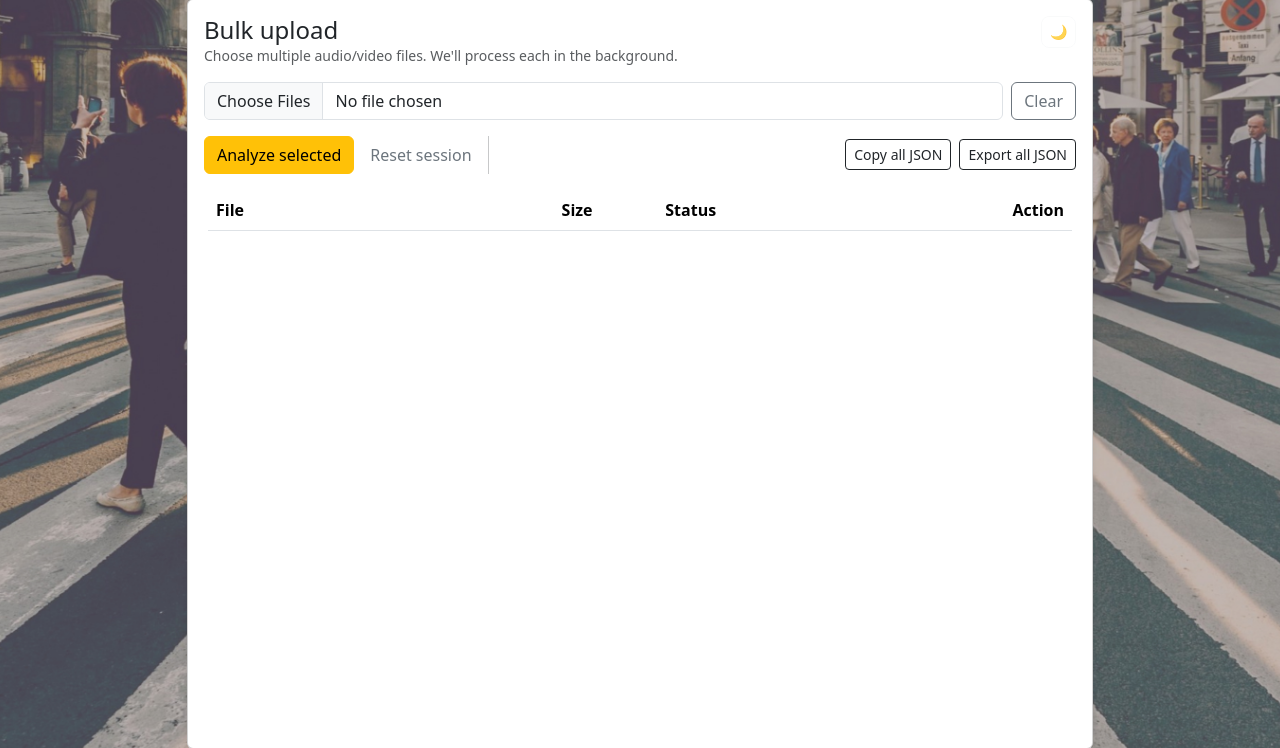
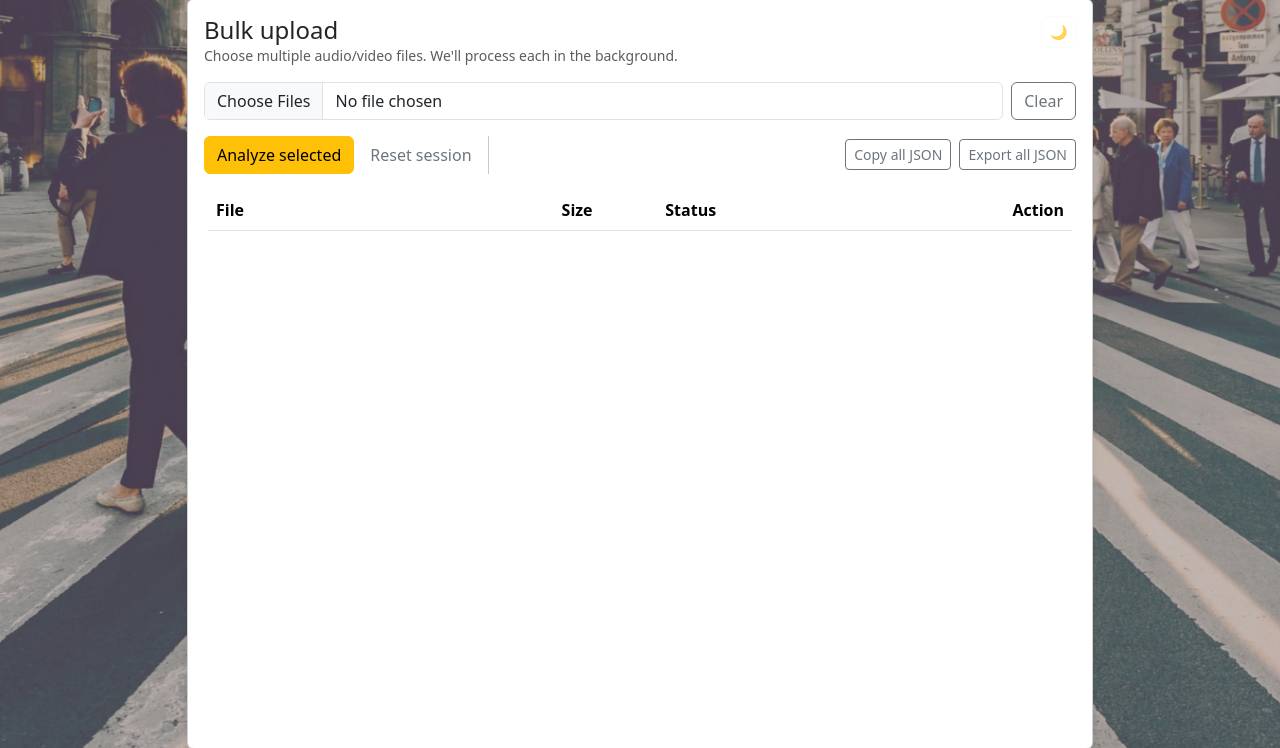
Before and after one commit to vladpaun1/JunctionX-Delft, a Django app: page / in a window 1280 px wide. Shown: the part 25-773 px from the top of the page. Run offline with Django 5.2, Linux system fonts and the light colour scheme; data that the repository does not hold is empty; some libraries are stand-ins or nearby versions.

Commit message:
change button outlines

```diff
--- a/backend/assets/js/upload_bulk.js
+++ b/backend/assets/js/upload_bulk.js
@@ -198,8 +198,8 @@
         <div class="action-row">
           <button class="btn btn-outline-primary btn-sm btn-view" data-id="${id}">Details</button>
           <button class="btn btn-outline-secondary btn-sm btn-copy-json" data-id="${id}">Copy JSON</button>
-          <a class="btn btn-outline-dark btn-sm" href="/api/jobs/${id}/export/" download>Export JSON</a>
-          <button class="btn btn-outline-secondary btn-sm btn-delete" data-id="${id}">Delete</button>
+          <a class="btn btn-outline-secondary btn-sm" href="/api/jobs/${id}/export/" download>Export JSON</a>
+          <button class="btn btn-outline-danger btn-sm btn-delete" data-id="${id}">Delete</button>
         </div>`;
     }
     if (status === 'FAILED'){
--- a/backend/templates/web/upload.html
+++ b/backend/templates/web/upload.html
@@ -50,11 +50,11 @@
 
               <!-- Right-aligned bulk JSON actions -->
               <div class="ms-auto d-flex gap-2">
-                <button class="btn btn-sm btn-outline-dark" type="button" id="copy-all-json">
+                <button class="btn btn-sm btn-outline-secondary" type="button" id="copy-all-json">
                   <span class="btn-label">Copy all JSON</span>
                   <span class="spinner-border spinner-border-sm d-none ms-2" role="status" aria-hidden="true"></span>
                 </button>
-                <button class="btn btn-sm btn-outline-dark" type="button" id="export-all-json">
+                <button class="btn btn-sm btn-outline-secondary" type="button" id="export-all-json">
                   <span class="btn-label">Export all JSON</span>
                   <span class="spinner-border spinner-border-sm d-none ms-2" role="status" aria-hidden="true"></span>
                 </button>
```
